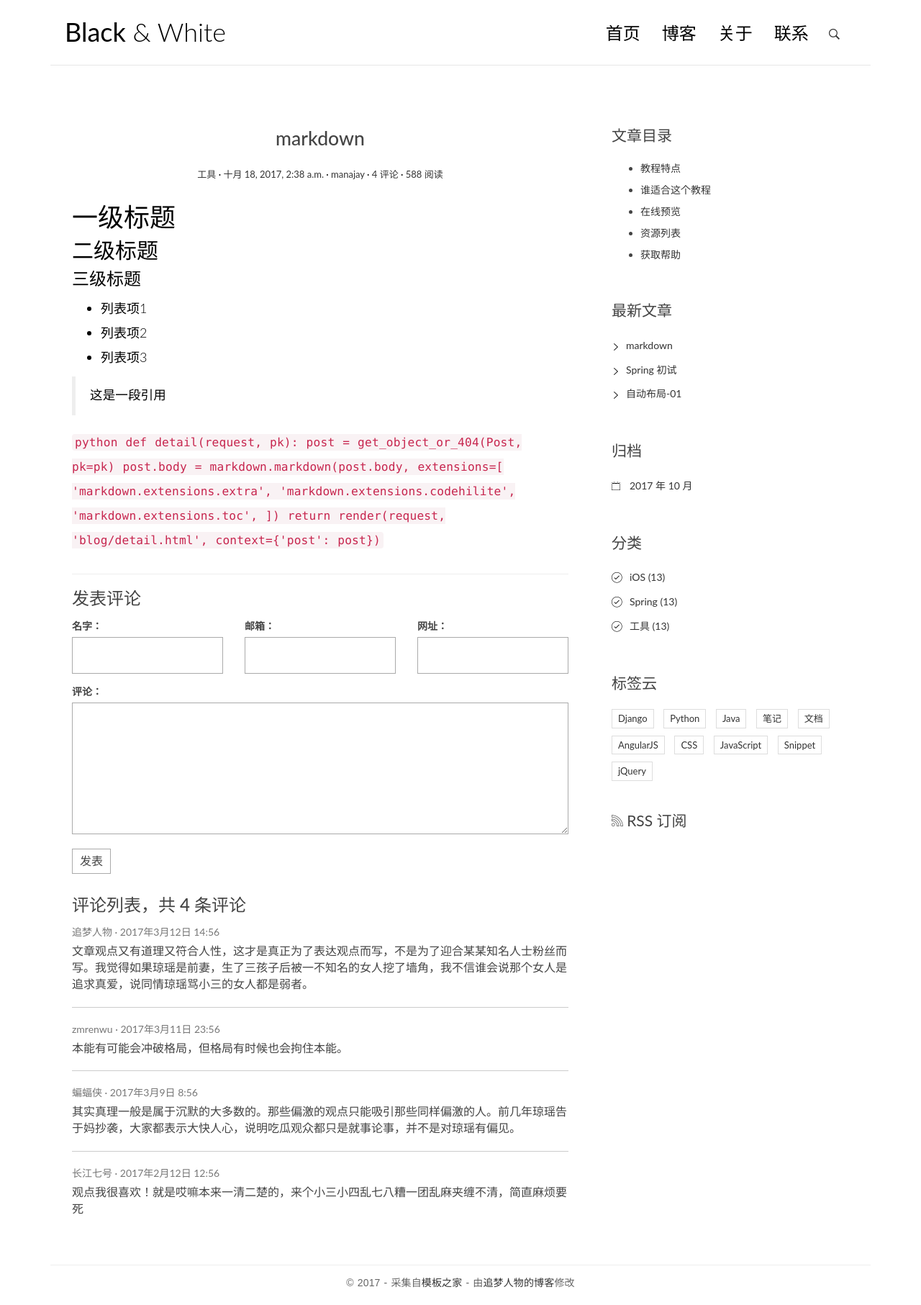
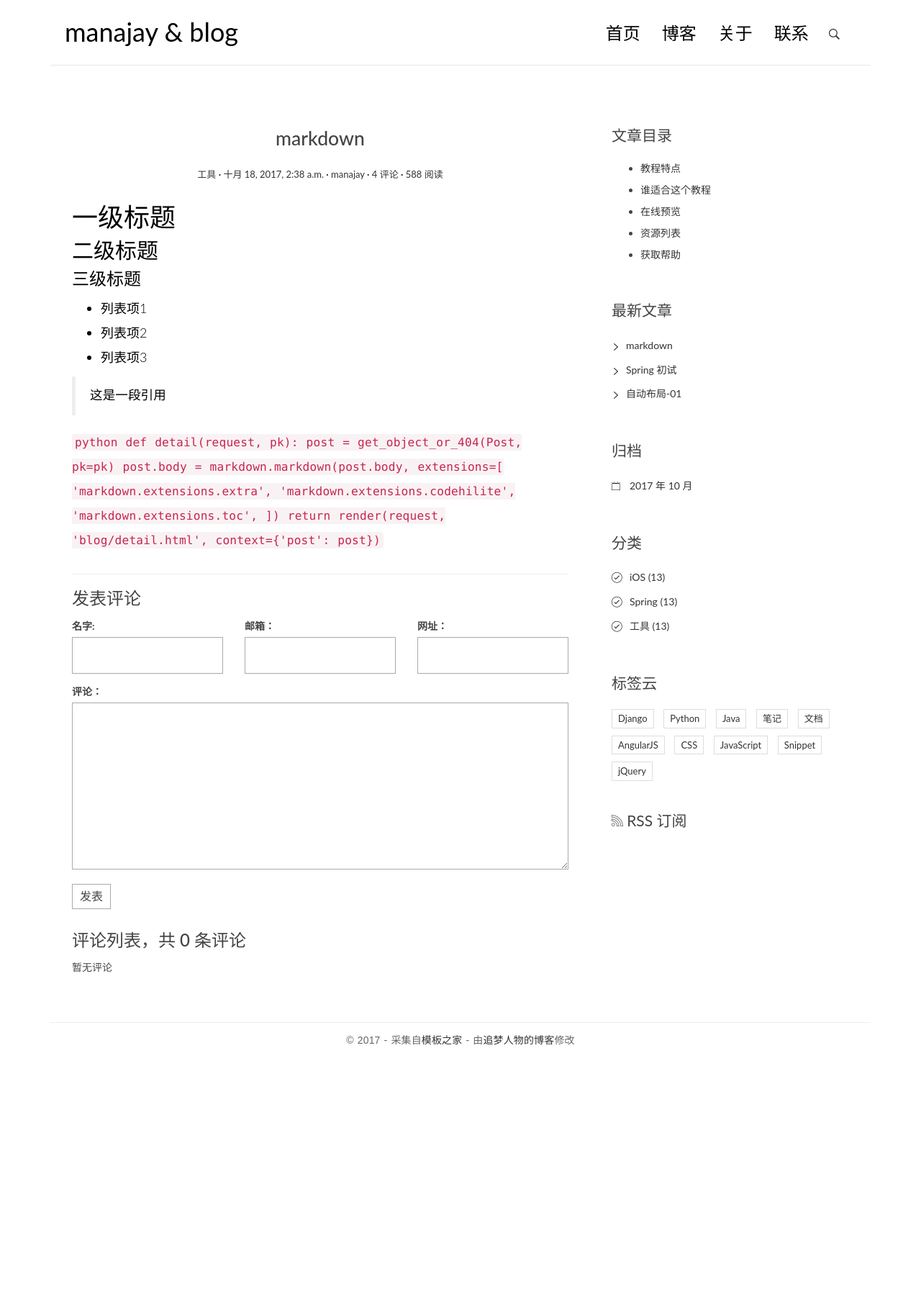
Before and after one commit to manajay/learning-python, a Django app: page /post/3/ in a window 1280 px wide. Shown: the whole page at 72% size. After the commit the page ends 1452 px from the top, so only its background shows below. Run offline with Django 3.2, Linux system fonts and the light colour scheme; data comes from the database, SQL or seed files in the repository; both versions use the stored data as it was after the commit; some libraries are stand-ins or nearby versions.

Commit message:
add comment

```diff
--- a/LynJayBlog/urls.py
+++ b/LynJayBlog/urls.py
@@ -19,5 +19,6 @@ from django.contrib import admin
 
 urlpatterns = [
     url(r'^admin/', admin.site.urls),
-    url(r'',include('lynjay.urls'))
+    url(r'',include('lynjay.urls')),
+    url(r'',include('comments.urls'))
 ]
--- /dev/null
+++ b/comments/forms.py
@@ -0,0 +1,8 @@
+from django import forms
+from .models import Comment
+
+class CommentForm(forms.ModelForm):
+    # 表单的内部类 Meta 里指定一些和表单相关的东西
+    class Meta:
+        model = Comment
+        fields = ['name','email','url','text']
--- a/comments/models.py
+++ b/comments/models.py
@@ -7,6 +7,7 @@ class Comment(models.Model):
     email = models.EmailField(max_length=255)
     url = models.URLField(blank=True)
     text = models.TextField()
+    # 当评论数据保存到数据库时，自动把 created_time 的值指定为当前时间
     created_time = models.DateTimeField(auto_now_add=True)
 
     post = models.ForeignKey('lynjay.Post')
--- /dev/null
+++ b/comments/urls.py
@@ -0,0 +1,7 @@
+from django.conf.urls import url
+from . import views
+
+app_name ='comments'
+urlpatterns = [
+    url(r'^comment/post/(?P<post_pk>[0-9]+)/$',views.post_comment,name='post_comment')
+]
--- a/lynjay/models.py
+++ b/lynjay/models.py
@@ -26,6 +26,9 @@ class Tag(models.Model):
         return self.name
 
 class Post(models.Model):
+    class Meta:
+        ordering = ['-created_time','title']
+
     """
     文章的数据存储
     """
--- a/lynjay/static/blog/about.html
+++ b/lynjay/static/blog/about.html
@@ -26,7 +26,7 @@
 				<div class="row">
 					<div class="col-md-4 col-sm-5 col-xs-8">
 						<div class="logo">
-							<h1><a href="../../../templates/blog/index.html"><b>Black</b> &amp; White</a></h1>
+							<h1><a href="../../../templates/blog/index.html"><b>manajay &amp; blog</a></h1>
 						</div>
 					</div><!-- col-md-4 -->
 					<div class="col-md-8 col-sm-7 col-xs-4">
--- a/lynjay/static/blog/contact.html
+++ b/lynjay/static/blog/contact.html
@@ -26,7 +26,7 @@
 				<div class="row">
 					<div class="col-md-4 col-sm-5 col-xs-8">
 						<div class="logo">
-							<h1><a href="../../../templates/blog/index.html"><b>Black</b> &amp; White</a></h1>
+							<h1><a href="../../../templates/blog/index.html"><b>manajay &amp; blog</a></h1>
 						</div>
 					</div><!-- col-md-4 -->
 					<div class="col-md-8 col-sm-7 col-xs-4">
--- a/lynjay/static/blog/full-width.html
+++ b/lynjay/static/blog/full-width.html
@@ -26,7 +26,7 @@
 				<div class="row">
 					<div class="col-md-4 col-sm-5 col-xs-8">
 						<div class="logo">
-							<h1><a href="../../../templates/blog/index.html"><b>Black</b> &amp; White</a></h1>
+							<h1><a href="../../../templates/blog/index.html"><b>manajay &amp; blog</a></h1>
 						</div>
 					</div><!-- col-md-4 -->
 					<div class="col-md-8 col-sm-7 col-xs-4">
--- a/lynjay/views.py
+++ b/lynjay/views.py
@@ -2,6 +2,8 @@ from django.shortcuts import render
 from django.http import HttpResponse
 from django.shortcuts import render , get_object_or_404
 from .models import Post , Category
+from comments.forms import CommentForm
+
 import markdown
 # Create your views here.
 
@@ -13,7 +15,7 @@ def index(request):
                                    "welcome":"Lynjay在这里,欢迎访问我的博客首页!",
                            "post_list": post_list})
 
-
+# 注意views的视图处理函数中的参数名称 对应的是 urls 文件的正则匹配 参数
 def detail(request,pk):
     post = get_object_or_404(Post, pk=pk)
     # 重新渲染post.body
@@ -23,8 +25,19 @@ def detail(request,pk):
                                       'markdown.extensions.codehilite',
                                       'markdown.extensions.toc',
                                   ])
+    # form
+    form = CommentForm()
+    # comment_list
+    comment_list = post.comment_set.all()
+
+    # 传递的数据
+    context = {
+        'post': post,
+        'form': form,
+        'comment_list': comment_list
+    }
     return render(request,'blog/detail.html',
-                  context={'post': post})
+                  context=context)
 
 def archives(request,year,month):
     post_list = Post.objects.filter(created_time__year=year,
--- a/templates/base.html
+++ b/templates/base.html
@@ -30,7 +30,7 @@
         <div class="row">
             <div class="col-md-4 col-sm-5 col-xs-8">
                 <div class="logo">
-                    <h1><a href="index.html"><b>Black</b> &amp; White</a></h1>
+                    <h1><a href="{% url 'lynjay:index' %} }"><b>manajay &amp; blog</a></h1>
                 </div>
             </div><!-- col-md-4 -->
             <div class="col-md-8 col-sm-7 col-xs-4">
--- a/templates/blog/detail.html
+++ b/templates/blog/detail.html
@@ -21,58 +21,46 @@
     <section class="comment-area" id="comment-area">
         <hr>
         <h3>发表评论</h3>
-        <form action="#" method="post" class="comment-form">
+        <form action="{% url 'comments:post_comment' post.pk %}" method="post" class="comment-form">
+            {% csrf_token %}
             <div class="row">
                 <div class="col-md-4">
-                    <label for="id_name">名字：</label>
-                    <input type="text" id="id_name" name="name" required>
+                    <label for="{{ form.name.id_for_label }}">名字: </label>
+                    {{ form.name }}
+                    {{ form.name.errors }}
                 </div>
                 <div class="col-md-4">
-                    <label for="id_email">邮箱：</label>
-                    <input type="email" id="id_email" name="email" required>
+                    <label for="{{ form.email.id_for_label }}">邮箱：</label>
+                    {{ form.email }}
+                    {{ form.email.errors }}
                 </div>
                 <div class="col-md-4">
-                    <label for="id_url">网址：</label>
-                    <input type="text" id="id_url" name="url">
+                    <label for="{{ form.url.id_for_label }}">网址：</label>
+                    {{ form.url }}
+                    {{ form.url.errors }}
                 </div>
                 <div class="col-md-12">
-                    <label for="id_comment">评论：</label>
-                    <textarea name="comment" id="id_comment" required></textarea>
+                    <label for="{{ form.text.id_for_label }}">评论：</label>
+                    {{ form.text }}
+                    {{ form.text.errors }}
                     <button type="submit" class="comment-btn">发表</button>
                 </div>
             </div>    <!-- row -->
         </form>
         <div class="comment-list-panel">
-            <h3>评论列表，共 <span>4</span> 条评论</h3>
+            <h3>评论列表，共 <span>{{ comment_list.count }}</span> 条评论</h3>
             <ul class="comment-list list-unstyled">
+                {% for comment in comment_list %}
                 <li class="comment-item">
-                    <span class="nickname">追梦人物</span>
-                    <time class="submit-date" datetime="2012-11-09T23:15:57+00:00">2017年3月12日 14:56</time>
+                    <span class="nickname">{{ comment.name }}</span>
+                    <time class="submit-date" >{{ comment.created_time }}</time>
                     <div class="text">
-                        文章观点又有道理又符合人性，这才是真正为了表达观点而写，不是为了迎合某某知名人士粉丝而写。我觉得如果琼瑶是前妻，生了三孩子后被一不知名的女人挖了墙角，我不信谁会说那个女人是追求真爱，说同情琼瑶骂小三的女人都是弱者。
+                        {{ comment.text }}
                     </div>
                 </li>
-                <li class="comment-item">
-                    <span class="nickname">zmrenwu</span>
-                    <time class="submit-date" datetime="2012-11-09T23:15:57+00:00">2017年3月11日 23:56</time>
-                    <div class="text">
-                        本能有可能会冲破格局，但格局有时候也会拘住本能。
-                    </div>
-                </li>
-                <li class="comment-item">
-                    <span class="nickname">蝙蝠侠</span>
-                    <time class="submit-date" datetime="2012-11-09T23:15:57+00:00">2017年3月9日 8:56</time>
-                    <div class="text">
-                        其实真理一般是属于沉默的大多数的。那些偏激的观点只能吸引那些同样偏激的人。前几年琼瑶告于妈抄袭，大家都表示大快人心，说明吃瓜观众都只是就事论事，并不是对琼瑶有偏见。
-                    </div>
-                </li>
-                <li class="comment-item">
-                    <span class="nickname">长江七号</span>
-                    <time class="submit-date" datetime="2012-11-09T23:15:57+00:00">2017年2月12日 12:56</time>
-                    <div class="text">
-                        观点我很喜欢！就是哎嘛本来一清二楚的，来个小三小四乱七八糟一团乱麻夹缠不清，简直麻烦要死
-                    </div>
-                </li>
+                {% empty %}
+                    暂无评论
+                {% endfor %}
             </ul>
         </div>
     </section>
--- a/templates/blog/index.html
+++ b/templates/blog/index.html
@@ -1,7 +1,7 @@
 {% extends 'base.html' %}
 
 {% block main %}
-    {% for post in post_list %}
+    {%  for post in post_list %}
         <article class="post post-{{ post.pk }}">
             <header class="entry-header">
                 <h1 class="entry-title">
```
Also changed, not shown: comments/views.py (+34 -1 lines), db.sqlite3.
